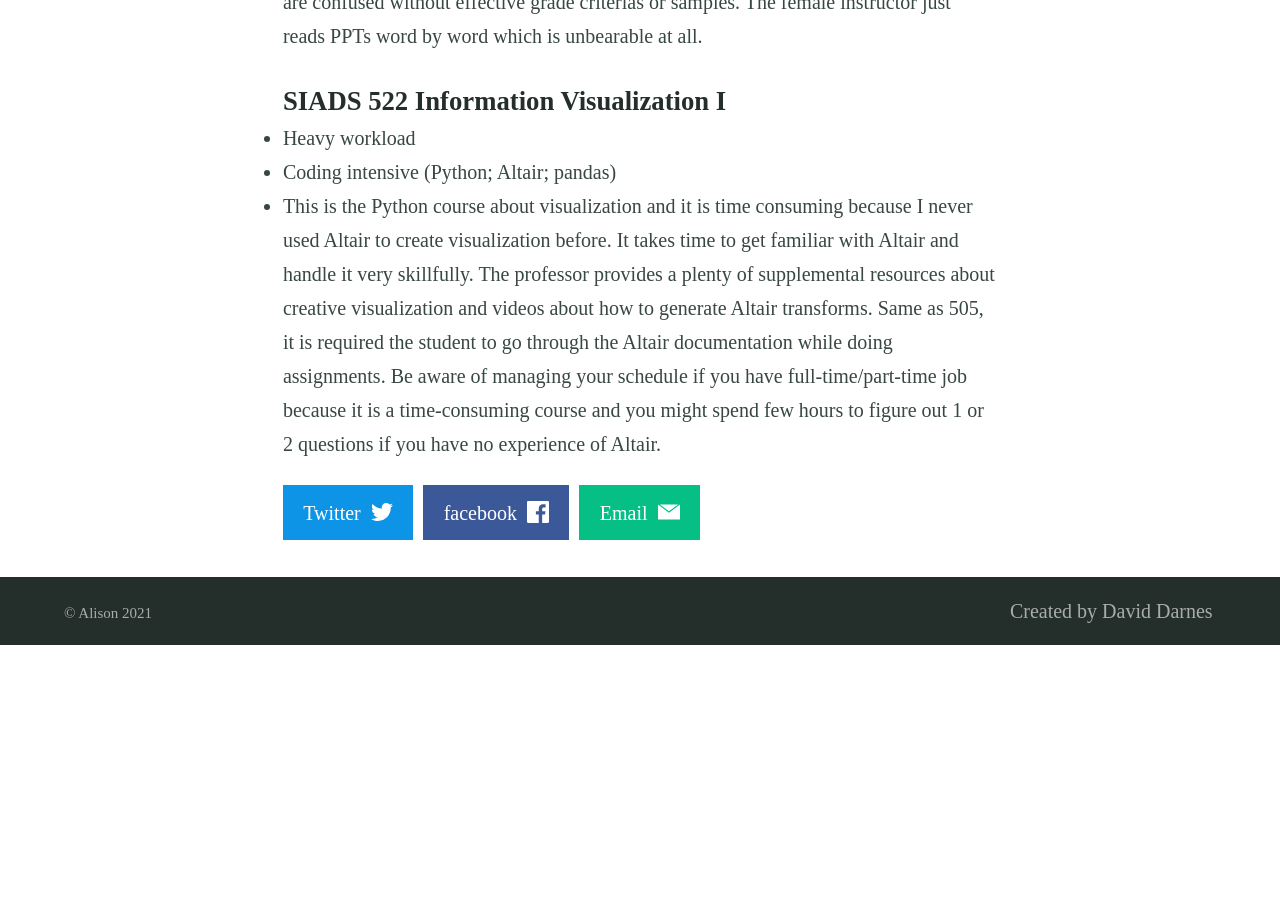
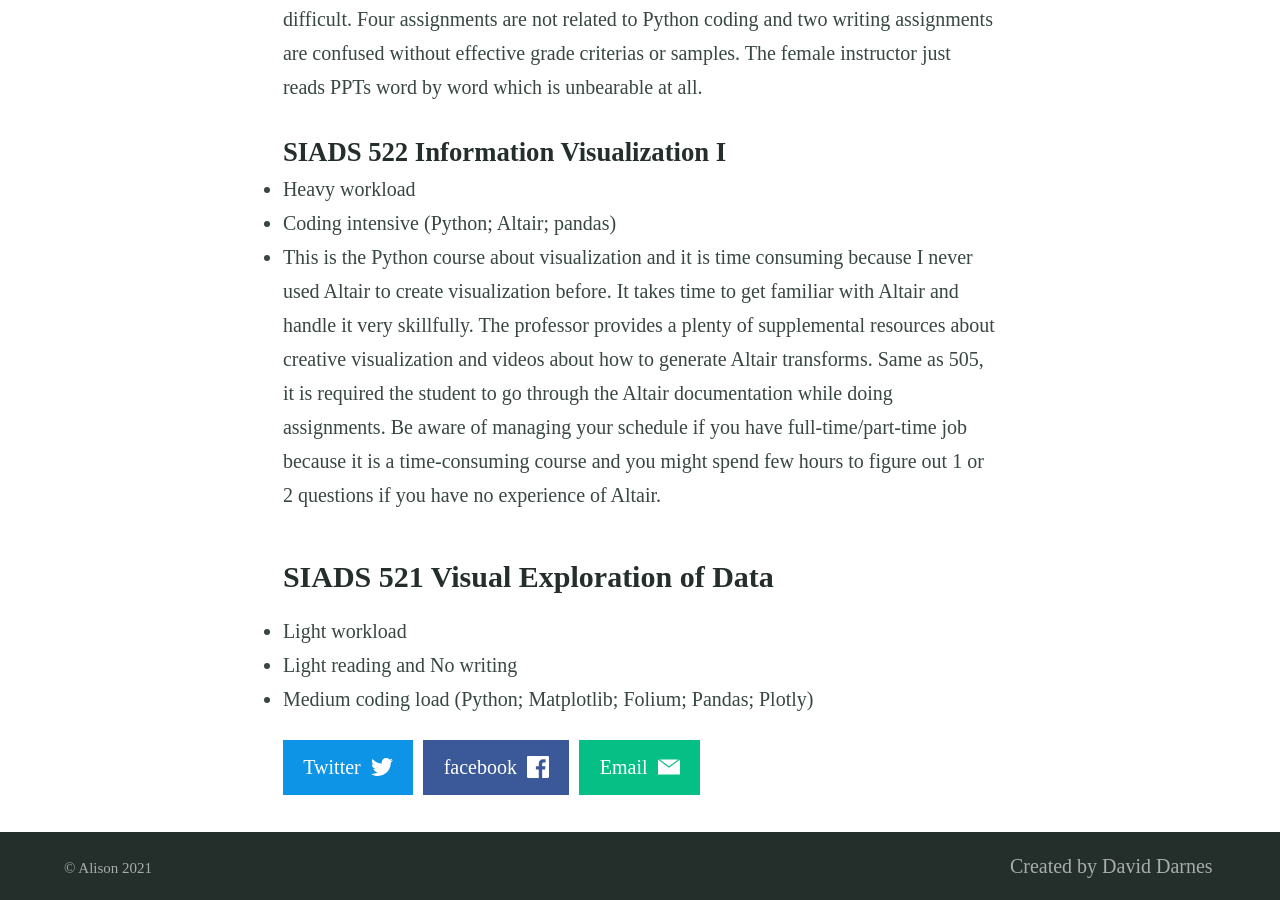
Before and after one commit to alisongh/alisongh.github.io, a Jekyll site: the page built from _posts/2021-03-09-about-me-and-MADS.md, in a window 1280 px wide and 900 px high, scrolled down 3423 px. Built offline with Jekyll 4.4.1, drawn with Linux system fonts in a browser that asks for light colours; a script that is not in the unit is left out; before the commit the page ends 4068 px from its top, so only the background shows below that; some of the changed text lies outside the part shown.

Commit message:
Update 2021-03-09-about-me-and-MADS.md

```diff
--- a/_posts/2021-03-09-about-me-and-MADS.md
+++ b/_posts/2021-03-09-about-me-and-MADS.md
@@ -50,3 +50,8 @@ _B.S. in Entrepreneurship, 2015_
 * Heavy workload
 * Coding intensive (Python; Altair; pandas)
 * This is the Python course about visualization and it is time consuming because I never used Altair to create visualization before. It takes time to get familiar with Altair and handle it very skillfully. The professor provides a plenty of supplemental resources about creative visualization and videos about how to generate Altair transforms. Same as 505, it is required the student to go through the Altair documentation while doing assignments. Be aware of managing your schedule if you have full-time/part-time job because it is a time-consuming course and you might spend few hours to figure out 1 or 2 questions if you have no experience of Altair.
+
+### SIADS 521 Visual Exploration of Data
+* Light workload
+* Light reading and No writing
+* Medium coding load (Python; Matplotlib; Folium; Pandas; Plotly)
```
